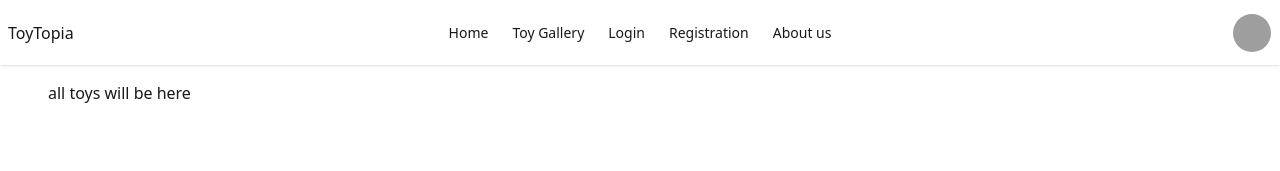
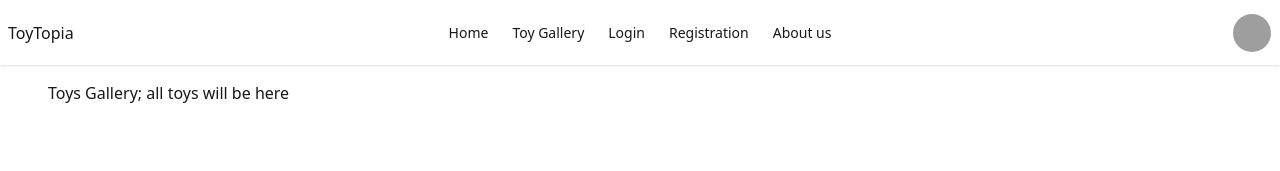
Before and after one commit to AhmetChatgami/assignment-9, a React (Vite) app: page /toysgallery in a window 1280 px wide. Shown: the top 171 px of the page. Built offline with nearby package versions, Linux system fonts and the light colour scheme; grey boxes are pictures that could not be loaded.

Commit message:
Hooks created & files edited.

```diff
--- a/src/Pages/ToysGallery.jsx
+++ b/src/Pages/ToysGallery.jsx
@@ -1,7 +1,7 @@
 import React from "react";
 
 const ToysGallery = () => {
-  return <h2>all toys will be here</h2>;
+  return <h2>Toys Gallery; all toys will be here</h2>;
 };
 
 export default ToysGallery;
```
